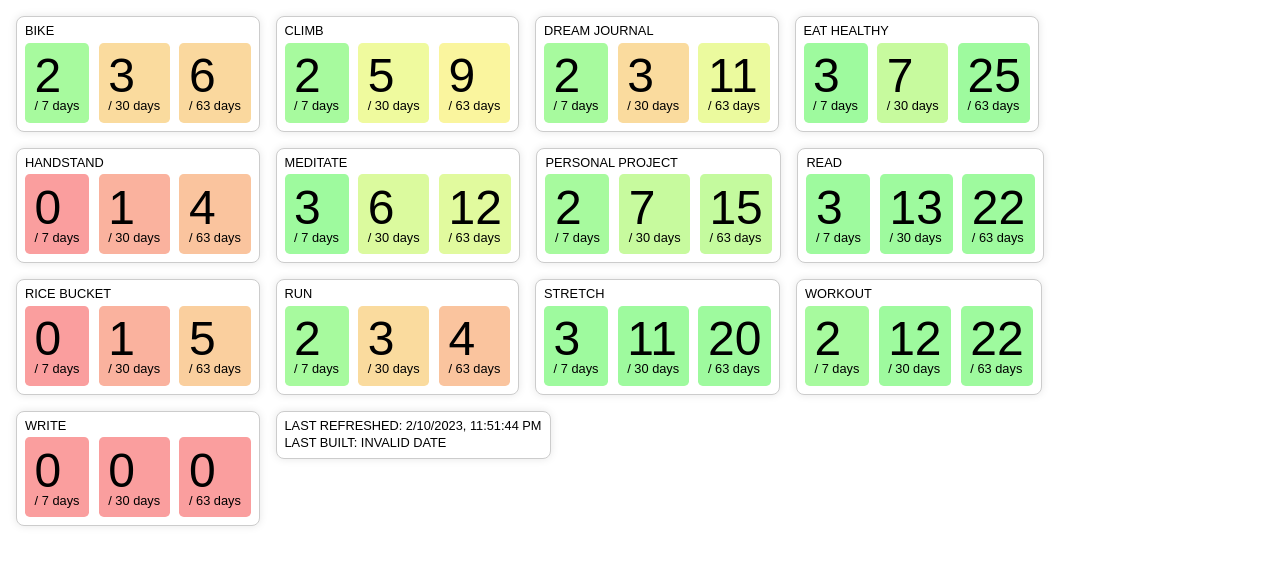
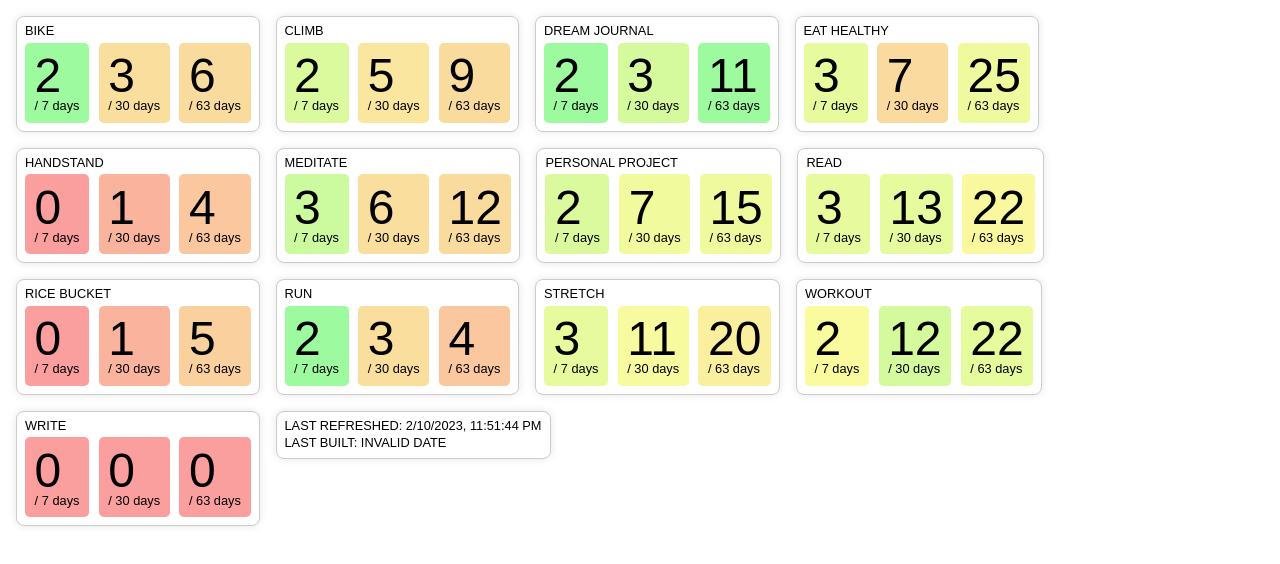
Before and after one commit to pbayer8/notion_habits, a Svelte app: page / in a window 1280 px wide. Shown: the top 564 px of the page. Built offline with nearby package versions, Linux system fonts and the light colour scheme.

Commit message:
use target goals

```diff
--- a/src/App.svelte
+++ b/src/App.svelte
@@ -5,7 +5,7 @@
     Workout: 4 / 7,
     Write: 1 / 7,
     Bike: 2 / 7,
-    Run: 1 / 7,
+    Run: 2 / 7,
     Read: 5 / 7,
     "Eat healthy": 5 / 7,
     Stretch: 5 / 7,
@@ -85,6 +85,13 @@
     percent = percent || 0;
     const percentOfTarget =
       percent / (targetPercentages[category] || targetPercentages.default) || 0;
+    console.log(
+      category,
+      percent,
+      percentOfTarget,
+      targetPercentages[category]
+    );
+    // const hue = (percentOfTarget * 100).toFixed(0);
     const clampedPercentOfTarget = Math.min(1, percentOfTarget);
     const hue = (clampedPercentOfTarget * 120).toFixed(0);
     return hue;
@@ -102,7 +109,8 @@
           <div
             class="time"
             style:background={`hsl(${percentHues(
-              numChecks[category] / past.length
+              numChecks[category] / past.length,
+              category
             )}, var(--card-saturation), var(--card-lightness))`}
           >
             <h3>{numChecks[category] || 0}</h3>
```
